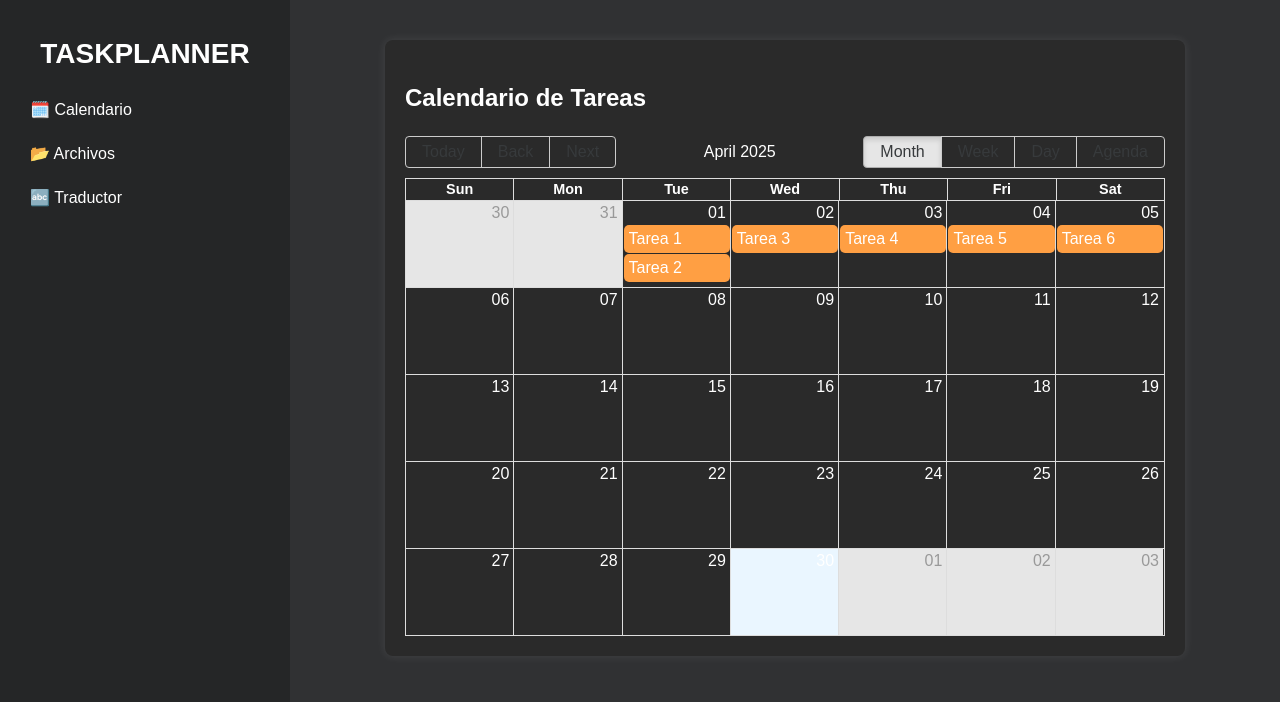
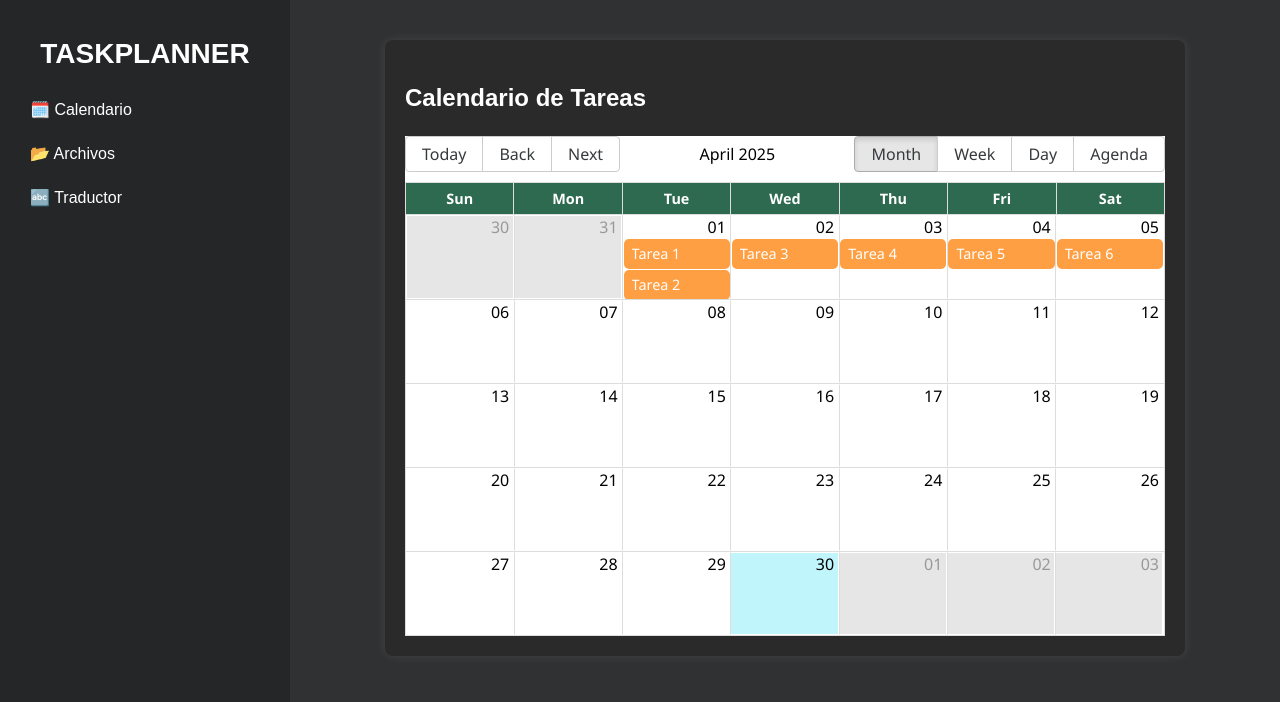
Before and after one commit to HenryPeralta/SEMI1_1S2025_PROYECTO_SECCION_9, a React (Vite) app in the folder frontend/: page /dashboard in a window 1280 px wide. Shown: the top 702 px of the page. Built offline with nearby package versions, Linux system fonts and the light colour scheme; no server answers.

Commit message:
feat: Estilos del calendario

```diff
--- a/frontend/src/styles/Tareas.css
+++ b/frontend/src/styles/Tareas.css
@@ -157,3 +157,32 @@ h1 {
         width: 100%;
     }
 }
+
+.rbc-calendar {
+    background-color: #ffffff;
+    font-family: 'Segoe UI', sans-serif;
+    color: #000;
+}
+
+/* Cambiar color del encabezado (días de la semana) */
+.rbc-header {
+    background-color: #2d6a4f;
+    color: white;
+    text-align: center;
+    padding: 5px;
+}
+
+/* Celdas del calendario */
+.rbc-day-bg {
+    border: 1px solid #ffffff;
+}
+
+.rbc-today {
+    background-color: #c0f5fc !important;
+}
+
+.rbc-event {
+    padding: 4px 8px;
+    font-size: 0.9em;
+    border-radius: 4px;
+}
```
